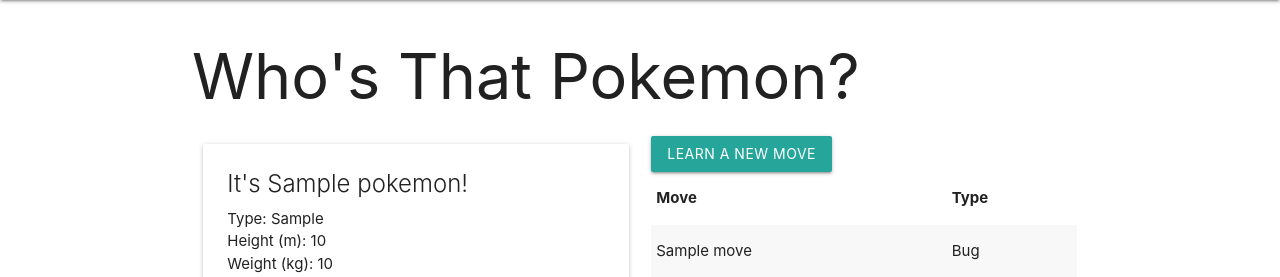
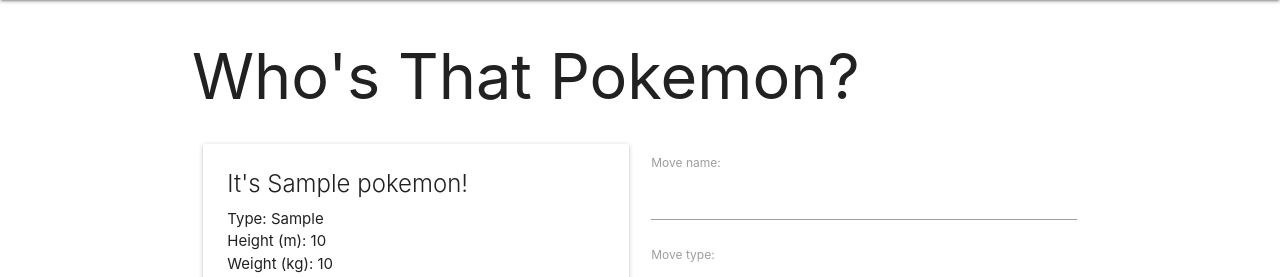
Before and after one commit to amayorga7904/finchcollector, a Django app: page /pokemon/1/ in a window 1280 px wide. Shown: the part 64-341 px from the top of the page. Run offline with Django 5.2, Linux system fonts and the light colour scheme; tables that the repository leaves empty hold one stand-in row (values such as "Sample post").

Commit message:
part 3 and 4 completed. dropdown menu does not work;no default selection

```diff
--- a/main_app/templates/base.html
+++ b/main_app/templates/base.html
@@ -9,6 +9,7 @@
   <title>Pokemon Collector</title>
   <link rel="stylesheet" href="https://cdnjs.cloudflare.com/ajax/libs/materialize/1.0.0/css/materialize.min.css">
   <link rel="stylesheet" type="text/css" href="{% static 'css/style.css' %}">
+  <script src="https://cdnjs.cloudflare.com/ajax/libs/materialize/1.0.0/js/materialize.min.js"></script>
 </head>
 <body>
   <header class="navbar-fixed">
--- a/main_app/templates/pokemon/detail.html
+++ b/main_app/templates/pokemon/detail.html
@@ -26,7 +26,7 @@
   </div>
 </div>
 <div class="col s6">
-  <form method="POST">
+  <form action="{% url 'add_move' pokemon.id %}" method="POST">
     {% csrf_token %}
     {{ move_form.as_p }}
     <input type="submit" class="btn" value="Learn a New Move">
@@ -45,4 +45,8 @@
     </tbody>
   </table>
 </div>
+<script>
+  const selectEl = document.getElementById('id_move');
+  M.FormSelect.init(selectEl);
+</script>
 {% endblock %}
--- a/main_app/urls.py
+++ b/main_app/urls.py
@@ -9,4 +9,5 @@ urlpatterns = [
     path('pokemon/create/', views.PokemonCreate.as_view(), name='pokemons_create'),
     path('pokemon/<int:pk>/update/', views.PokemonUpdate.as_view(), name='pokemons_update'),
     path('pokemon/<int:pk>/delete/', views.PokemonDelete.as_view(), name='pokemons_delete'),
+    path('pokemon/<int:pokemon_id>/add_move/', views.add_move, name='add_move'),
 ]
--- a/main_app/views.py
+++ b/main_app/views.py
@@ -20,8 +20,10 @@ def pokemons_index(request):
 
 def pokemon_detail(request, pokemon_id):
   pokemon = Pokemon.objects.get(id=pokemon_id)
+  move_form = MoveForm()
   return render(request, 'pokemon/detail.html', {
-    'pokemon': pokemon
+    'pokemon': pokemon,
+    'move_form': move_form
   })
 
 class PokemonCreate(CreateView):
```
